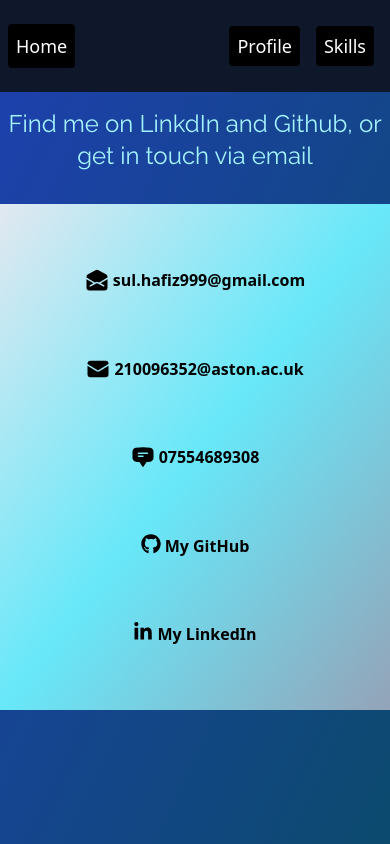
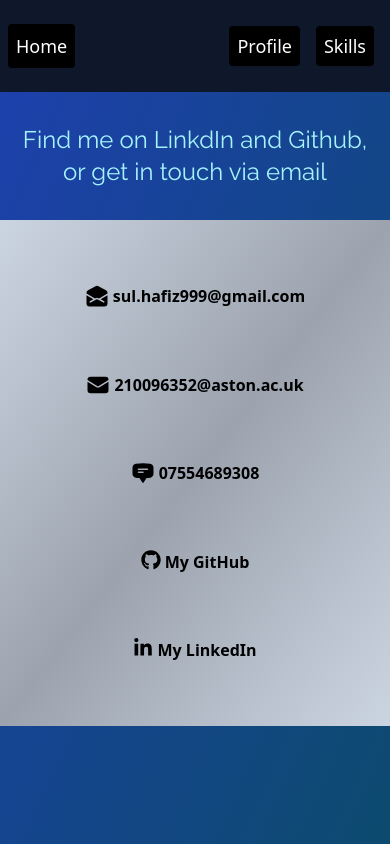
Before and after one commit to SherlockX9/SherlockX9.github.io, a website: page pages/profile.html in a window 390 px wide. Drawn offline with Linux system fonts and the light colour scheme.

Commit message:
modified profile.html
to include margins on either side of main title on smaller screen widths, and the background colour of the div containing the contact details

```diff
--- a/pages/profile.html
+++ b/pages/profile.html
@@ -22,11 +22,11 @@
         </div>
     </nav>
 
-    <h2 class=" text-center pt-4 pb-8 my-auto text-2xl md:text-4xl text-cyan-200 md:py-14 font-ralewind">
+    <h2 class=" text-center py-8 my-auto text-2xl mx-3 md:mx-0 md:text-4xl text-cyan-200 md:py-14 font-ralewind">
         Find me on
         LinkdIn and Github, or get in touch via email </h2>
 
-    <div class="bg-gradient-to-br from-slate-200 via-cyan-300 to-slate-400 h-3/5">
+    <div class="bg-gradient-to-br from-slate-300 via-gray-400 to-slate-300 h-3/5">
         <ul class="flex flex-col items-center justify-evenly h-full font-semibold">
             <li class="flex">
                 <svg xmlns="http://www.w3.org/2000/svg" viewBox="0 0 24 24" fill="currentColor" class="w-6 h-6">
--- a/pages/srcipts.js
+++ b/pages/srcipts.js
@@ -1,6 +1,6 @@
 var i = 0;
 var txt = 'Hey, I\'m Sul';
-var speed=125;
+var speed=65;
 
 function typeWriter() {
   if (i < txt.length) {
```
Also changed, not shown: pages/css/styles.css.
